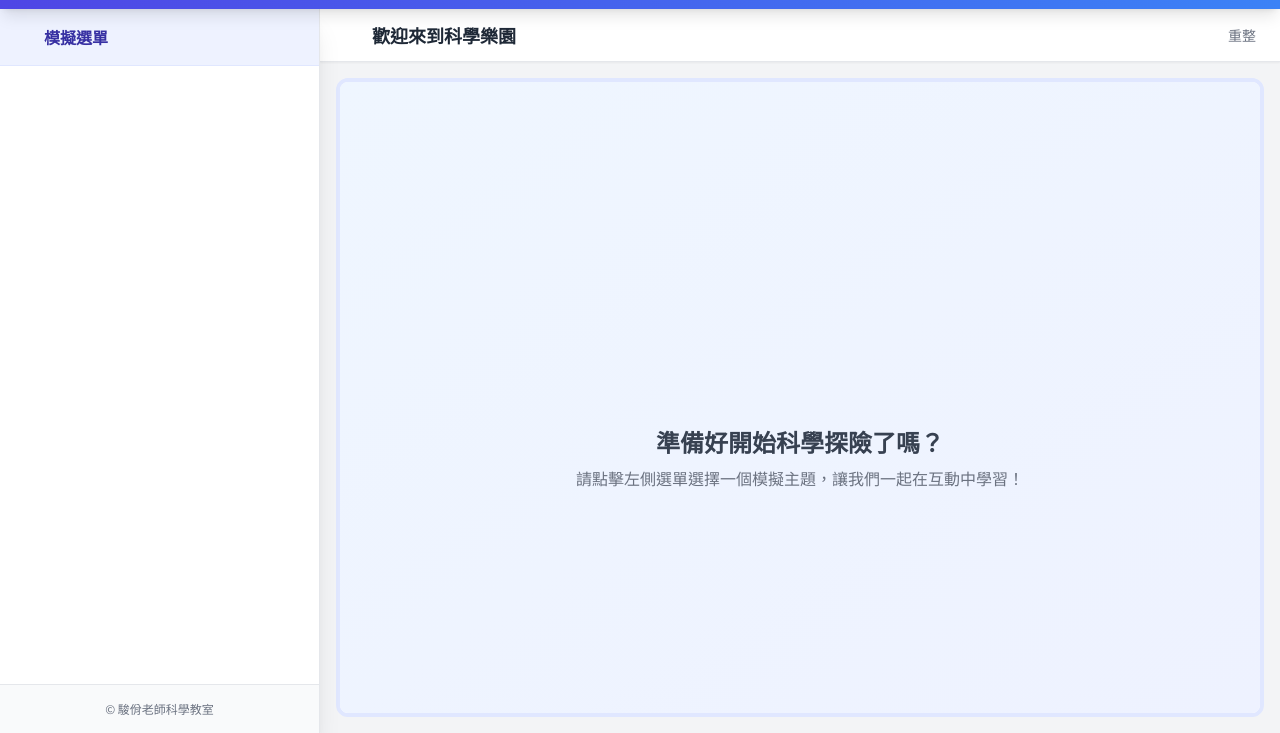
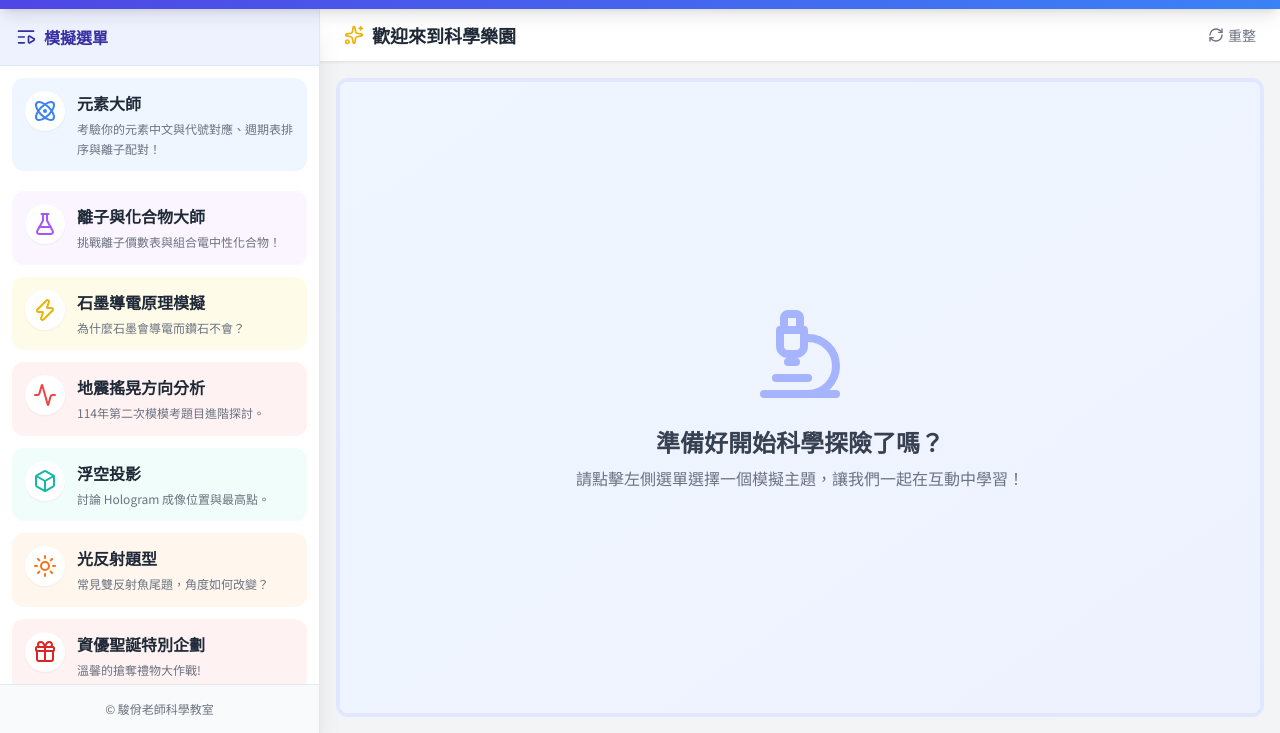
Before and after one commit to augustin0106/homepage, a plain HTML site: page index.html in a window 1280 px wide. Shown: the part 67-800 px from the top of the page. Drawn offline with nearby package versions, Linux system fonts and the light colour scheme.

Commit message:
Update index.html

```diff
--- a/index.html
+++ b/index.html
@@ -129,7 +129,7 @@
                 icon: "atom", // Lucide icon name
                 color: "text-blue-500",
                 bg: "bg-blue-50",
-                url: "http://home.teacheraugustw.dpdns.org/element" // 【在此貼上網址 1】
+                url: "http://home.teacheraugustw.dpdns.org/element"
             },
             {
                 id: 2,
@@ -138,7 +138,7 @@
                 icon: "flask-conical",
                 color: "text-purple-500",
                 bg: "bg-purple-50",
-                url: "http://home.teacheraugustw.dpdns.org/ionandcompund" // 【在此貼上網址 2】
+                url: "http://home.teacheraugustw.dpdns.org/ionandcompund"
             },
             {
                 id: 3,
@@ -147,7 +147,7 @@
                 icon: "zap",
                 color: "text-yellow-500",
                 bg: "bg-yellow-50",
-                url: "http://home.teacheraugustw.dpdns.org/carbon" // 【在此貼上網址 3】
+                url: "http://home.teacheraugustw.dpdns.org/carbon"
             },
             {
                 id: 4,
@@ -156,7 +156,7 @@
                 icon: "activity",
                 color: "text-red-500",
                 bg: "bg-red-50",
-                url: "http://home.teacheraugustw.dpdns.org/earthquake" // 【在此貼上網址 4】
+                url: "http://home.teacheraugustw.dpdns.org/earthquake"
             },
             {
                 id: 5,
@@ -165,7 +165,7 @@
                 icon: "box",
                 color: "text-teal-500",
                 bg: "bg-teal-50",
-                url: "http://home.teacheraugustw.dpdns.org/hologram" // 【在此貼上網址 5】
+                url: "http://home.teacheraugustw.dpdns.org/hologram"
             },
             {
                 id: 6,
@@ -174,8 +174,8 @@
                 icon: "sun",
                 color: "text-orange-500",
                 bg: "bg-orange-50",
-                url: "http://home.teacheraugustw.dpdns.org/fishtail" // 【在此貼上網址 6】
-            }
+                url: "http://home.teacheraugustw.dpdns.org/fishtail"
+            }, // <--- 這裡原本少了一個逗號，已修正
             {
                 id: 7,
                 title: "資優聖誕特別企劃",
@@ -183,7 +183,7 @@
                 icon: "gift",
                 color: "text-red-600",
                 bg: "bg-red-50",
-                url: "http://home.teacheraugustw.dpdns.org/christmasgame" // 【在此貼上網址 7】
+                url: "http://home.teacheraugustw.dpdns.org/christmasgame"
             }
         ];
 
```
